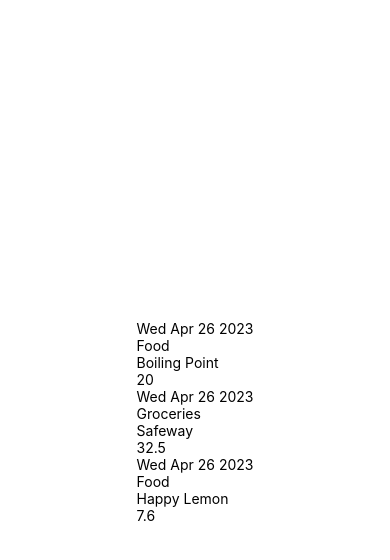
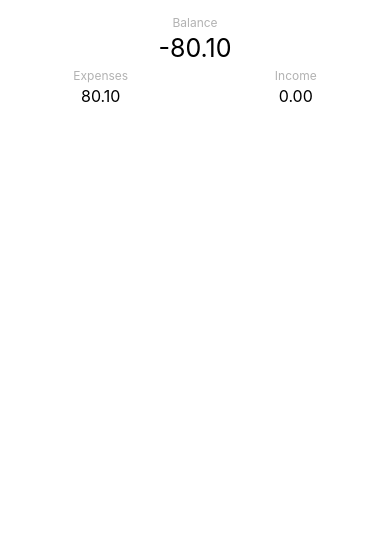
Before and after one commit to chuEmma/tako, a React Native app: screen / in a window 390 px wide. Shown: the top 560 px of the page. Built offline with nearby package versions, Linux system fonts and the light colour scheme.

Commit message:
Problem with item under each date

```diff
--- a/App.tsx
+++ b/App.tsx
@@ -1,25 +1,17 @@
-import { StyleSheet, Text, View } from 'react-native';
-import {ItemObj} from './classes/item';
-import {data} from './data';
-import {createItems} from './components/item';
+import {SafeAreaView} from 'react-native';
+import {ItemContainer} from './components/item';
+import {styles} from './styles/styles';
+import {Balance} from './components/balance';
 
 export default function App() {
   // On App Start
 
-  const items = data.items;
+  const today = new Date();
 
   return (
-    <View style={styles.container}>
-      {createItems(items)}
-    </View>
+    <SafeAreaView style={[styles.col]}>
+      <Balance year={today.getFullYear()} month={today.getMonth()}/>
+      <ItemContainer year={today.getFullYear()} month={today.getMonth()}/>
+    </SafeAreaView>
   );
 }
-
-const styles = StyleSheet.create({
-  container: {
-    flex: 1,
-    backgroundColor: '#fff',
-    alignItems: 'center',
-    justifyContent: 'center',
-  },
-});
--- a/components/balance.tsx
+++ b/components/balance.tsx
@@ -2,51 +2,59 @@
 import {styles} from '../styles/styles';
 import {data} from '../data';
 
-const Balance = (props: any) => {
-    return(
-        <View style={[styles.col, {alignItems: 'center'}]}>
-            <Text>{props.type}</Text>
-            <Text>{props.amount}</Text>
-        </View>
-    );
-}
+export const Balance = (props: any) => {
 
-export const BalanceBanner = () => {
-
-    const balances = loadExpenses();
+    const balances = loadExpensesOfMonth(props.year, props.month);
 
     return(
-        <View style={[styles.col, {paddingVertical: 15, gap: 10}]}>
-            <Balance type='Balance' amount={balances.balance.toFixed(2)}></Balance>
+        <View style={[styles.col, {paddingVertical: 15, gap: 5}]}>
+            <View style={[styles.col, {alignItems: 'center', gap: 3}]}>
+                <Text style={styles.label}>Balance</Text>
+                <Text style={{fontSize: 25}}>{balances.balance.toFixed(2)}</Text>
+            </View>
             <View style={[styles.row, {justifyContent: 'space-around'}]}>
-                <Balance type='Expenses' amount={balances.expenses.toFixed(2)}></Balance>
-                <Balance type='Income' amount={balances.income.toFixed(2)}></Balance>
+                <View style={[styles.col, {alignItems: 'center', gap: 3}]}>
+                    <Text style={styles.label}>Expenses</Text>
+                    <Text style={{fontSize: 16}}>{balances.expenses.toFixed(2)}</Text>
+                </View>
+                <View style={[styles.col, {alignItems: 'center', gap: 3}]}>
+                    <Text style={styles.label}>Income</Text>
+                    <Text style={{fontSize: 16}}>{balances.income.toFixed(2)}</Text>
+                </View>
             </View>
         </View>
     );
 }
 
-function loadExpenses() {
-    const items = data.items;
+function loadExpensesOfMonth(year: number, month: number) {
 
     let expenses = 0.00;
     let income = 0.00;
 
-    items.forEach((item) => {
-        if (item.type == "Expenses") {
-            expenses = expenses + item.amount;
-        } else if (item.type == "Income") {
-            income = income + item.amount;
+    // There is existing data for given year and month
+    if (data[year] !== undefined) {
+        if (data[year][month] !== undefined) {
+            const items = data[year][month];
+
+            for (const date in items) {
+                const itemsByDate = items[date];
+
+                itemsByDate.forEach(item => {
+                    if (item.type == "Expenses") {
+                        expenses = expenses + item.amount;
+                    } else if (item.type == "Income") {
+                        income = income + item.amount;
+                    }
+                });
+            }
         }
-    })
+    }
 
     let balance = income - expenses;
 
-    const balances = {
+    return {
         balance: balance,
         expenses: expenses,
         income: income
-    }
-
-    return balances;
+    };
 }
--- a/components/item.tsx
+++ b/components/item.tsx
@@ -1,20 +1,85 @@
-import {StyleSheet, View, Text} from 'react-native';
+import {View, Text} from 'react-native';
+import {styles} from '../styles/styles';
+import {data} from '../data';
 
 const Item = (props: any) => {
+
+    if (props.type == "Income") {
+        props.amount = "+ " + props.amount;
+    }
+
     return(
-        <View>
-            <Text>{props.date.toDateString()}</Text>
-            <Text>{props.category}</Text>
-            <Text>{props.desc}</Text>
-            <Text>{props.amount}</Text>
+        <View style={[styles.row, {paddingHorizontal: 12, paddingVertical: 5}]}>
+            {/* Icon */}
+            <View style={[styles.row, {justifyContent: 'space-between', width: '100%'}]}>
+                <View style={[styles.col, {gap: 3}]}>
+                    <Text style={{fontSize: 15}}>{props.category}</Text>
+                    <Text style={styles.label}>{props.desc}</Text>
+                </View>
+                <View style={[styles.row]}>
+                    <Text style={{fontSize: 16}}>{props.amount}</Text>
+                </View>
+            </View>
         </View>
     );
 }
 
-export function createItems(items: Array<any>) {
+// function createItems(items: Array<any>) {
+//     return(
+//         items.map((item, idx) => (
+//             <Item date={item.date} type={item.type} category={item.category} desc={item.desc} amount={item.amount.toFixed(2)} key={idx}></Item>
+//         )
+//     ));
+// }
+
+const Items = (props: any) => {
     return(
-        items.map((item, idx) => (
-            <Item date={item.date} category={item.category} desc={item.desc} amount={item.amount} key={idx}></Item>
-        )
-    ));
+        props.items.map((item, idx) => {
+            <Item type={item.type} category={item.category} desc={item.desc} amount={item.amount.toFixed(2)} key={idx}></Item>
+        })
+    )
 }
+
+// const ItemsByDate = (props: any) => {
+//     return(
+//         <View style={[styles.col, {paddingHorizontal: 10, gap: 5}]}>
+//             <Text>{props.date.toDateString()}</Text>
+//             <View>
+//                 {createItems(props.items)}
+//             </View>
+//         </View>
+//     );
+// }
+
+export const ItemContainer = (props: any) => {
+
+    // There is no existing data for given year and month
+    if (data[props.year] === undefined) {
+        // No existing data
+        return(<View style={[styles.col]}/>);
+    } else {
+        // There is no existing data for particular month
+        if (data[props.year][props.month] === undefined) {
+            // No existing data
+            return(<View style={[styles.col]}/>);
+        } else {
+            // There is existing data for that year and month
+            const items = data[props.year][props.month];
+
+            // Array of built components
+            const components = [];
+
+            // for (const date in items) {
+            //     // Array of items by certain date
+            //     const itemsByDate = items[date];
+
+            //     // Component for each date
+            //     const itemsByDateComp = <ItemsByDate date={new Date(props.year, props.month, Number(date))} items={itemsByDate}></ItemsByDate>;
+            //     components.unshift(itemsByDateComp);
+            // }
+
+            // // Something wrong here
+            // return(<View style={{gap: 15}}>{components}</View>);
+        }
+    }
+}
--- a/data.ts
+++ b/data.ts
@@ -1,26 +1,42 @@
 // Should change to JSON file (in order to read and write)
+
 export const data = {
-    items: [
+    2023: {
+        // April
+        3: {
+            19: [
             {
-            id: 1,
-            date: new Date(),
+                date: new Date("2023-04-19"),
+                type: "Expenses",
                 category: "Food",
                 desc: "Boiling Point",
                 amount: 20.00
             },
             {
-            id: 2,
-            date: new Date(),
+                date: new Date("2023-04-19"),
+                type: "Expenses",
+                category: "Food",
+                desc: "Boiling Point",
+                amount: 20.00
+            }],
+
+            13: [
+            {
+                date: new Date("2023-04-13"),
+                type: "Expenses",
                 category: "Groceries",
                 desc: "Safeway",
                 amount: 32.50
-        },
+            }],
+
+            18: [
             {
-            id: 3,
-            date: new Date(),
+                date: new Date("2023-04-18"),
+                type: "Expenses",
                 category: "Food",
                 desc: "Happy Lemon",
                 amount: 7.60
+            }]
+        },
     }
-    ]
 }
--- a/styles/styles.ts
+++ b/styles/styles.ts
@@ -9,5 +9,9 @@
         display: 'flex',
         flexDirection: 'row',
         alignItems: 'center',
+    },
+    label: {
+        fontSize: 12,
+        opacity: 0.30,
     }
 })
```
Also changed, not shown: classes/item.ts (deleted, +0 -18 lines). Lines whose indentation alone changed are shown as unchanged.
